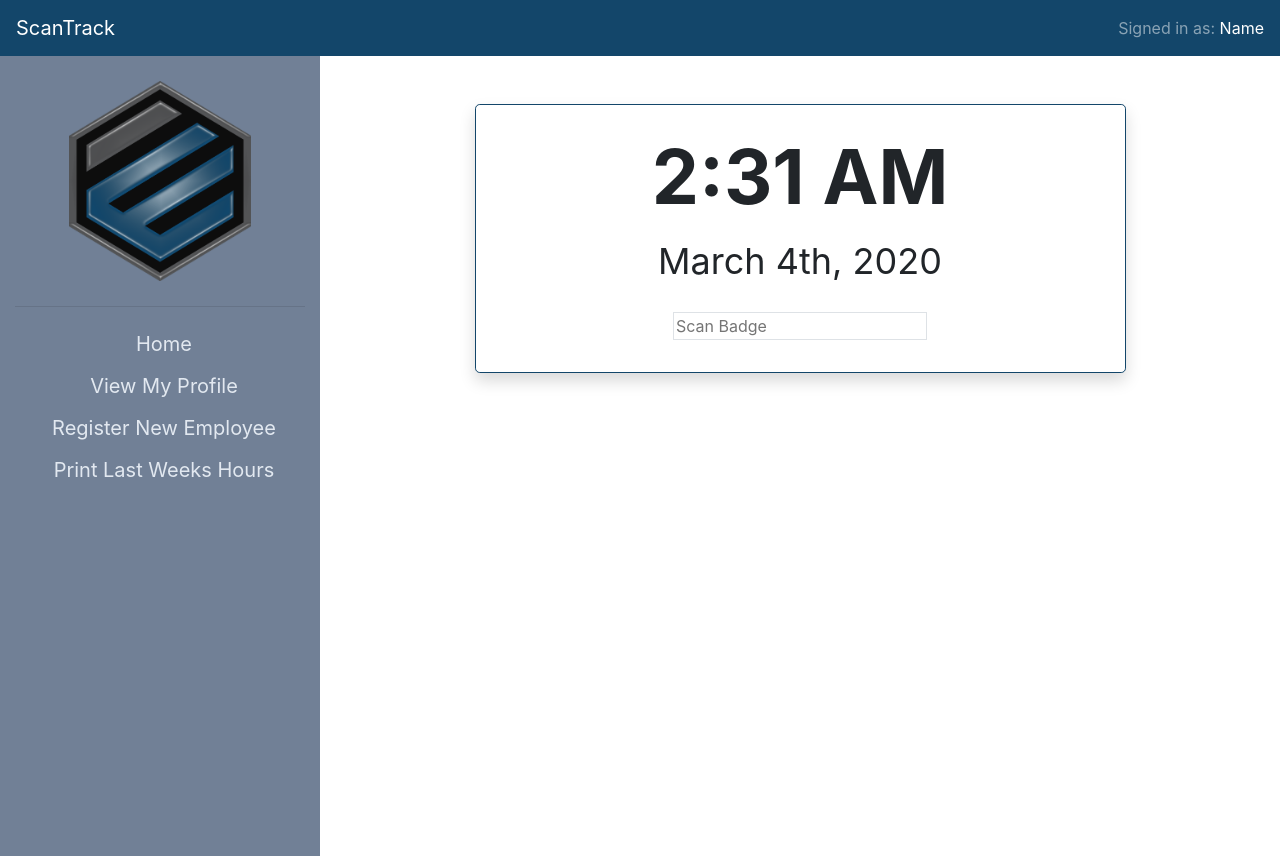
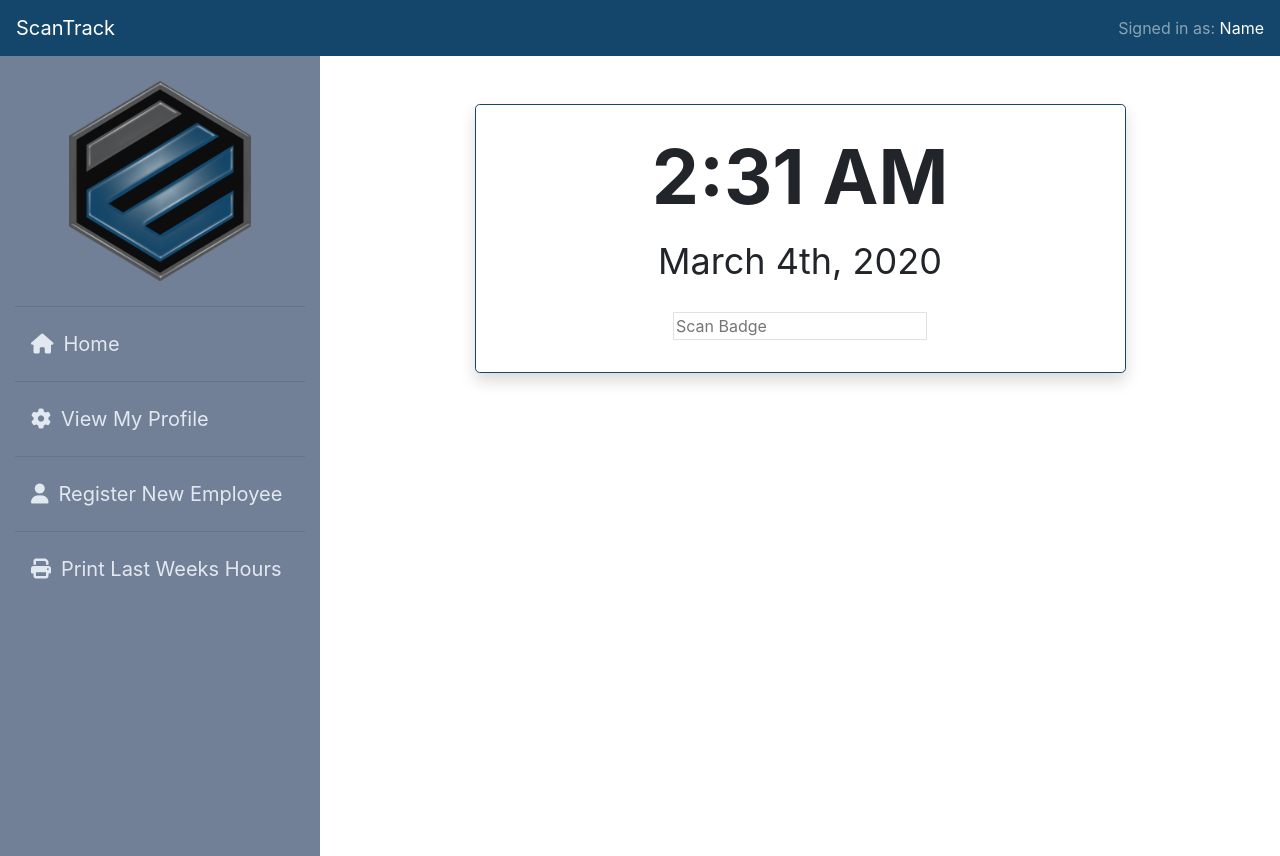
Before and after one commit to rachaelchar/ScanTrack, a React (Create React App) app in the folder client/: page / in a window 1280 px wide. Built offline with nearby package versions, Linux system fonts and the light colour scheme; no server answers.

Commit message:
added icons to sidenav and styled the options

```diff
--- a/client/public/index.html
+++ b/client/public/index.html
@@ -40,6 +40,7 @@
       To begin the development, run `npm start` or `yarn start`.
       To create a production bundle, use `npm run build` or `yarn build`.
     -->
+    <script src="https://use.fontawesome.com/3c215fcb62.js"></script>
 </body>
 
 </html>
--- a/client/src/components/SideNav/index.js
+++ b/client/src/components/SideNav/index.js
@@ -1,5 +1,6 @@
 import React from "react";
 import logo from "../../images/logo.png";
+
 
 import './style.css';
 
@@ -11,11 +12,14 @@ export default function SideNav() {
         <img id="logo" src={logo} />
         <hr></hr>
 
-        <div class="sidebar text-center">
-          <a href="home"><i class="fa fa-fw fa-home"></i> Home</a>
-          <a href="services"><i class="fa fa-fw fa-wrench"></i> View My Profile</a>
-          <a href="clients"><i class="fa fa-fw fa-user"></i> Register New Employee</a>
-          <a href="contact"><i class="fa fa-fw fa-envelope"></i> Print Last Weeks Hours</a>
+        <div class="sidebar">
+          <a href="home"><i id="icon" className="fa fa-home"></i>Home</a>
+          <hr></hr>
+          <a href="services"><i id="icon" className="fa fa-cog" aria-hidden="true"></i>View My Profile</a>
+          <hr></hr>
+          <a href="clients"><i id="icon" className="fa fa-fw fa-user"></i>Register New Employee</a>
+          <hr></hr>
+          <a href="contact"><i id="icon" className="fa fa-print"></i>Print Last Weeks Hours</a>
         </div>
       </div>
     </div>
--- a/client/src/components/SideNav/style.css
+++ b/client/src/components/SideNav/style.css
@@ -39,3 +39,8 @@
   margin-bottom: 25px;
   margin-top: 25px
 }
+
+#icon {
+  display: inline;
+  padding-right: 10px;
+}
```
